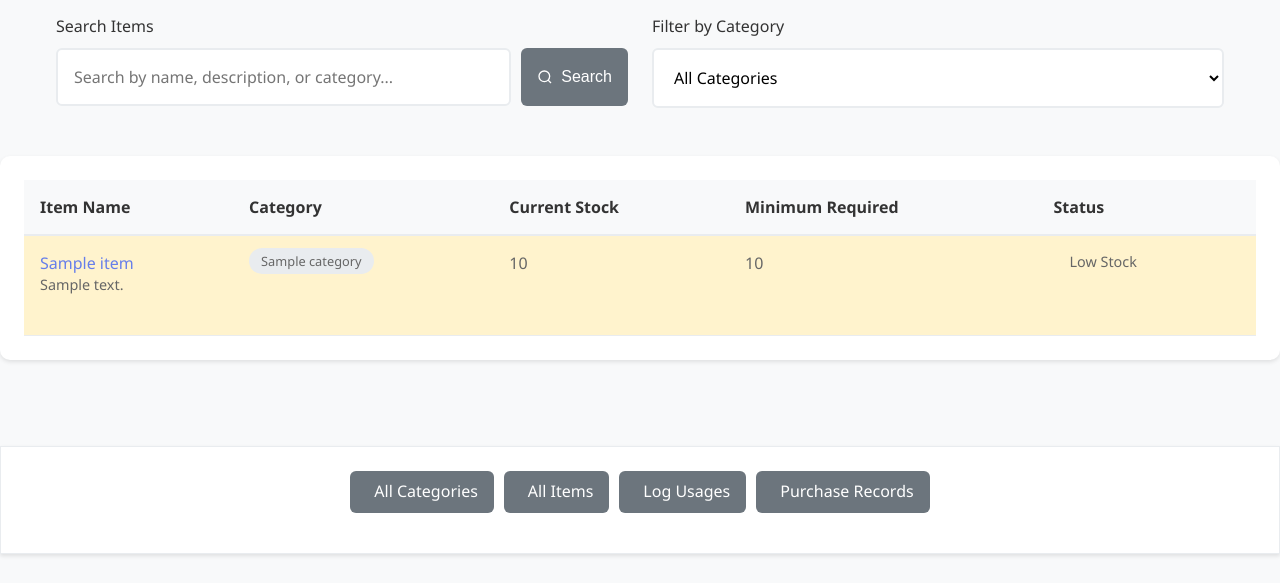
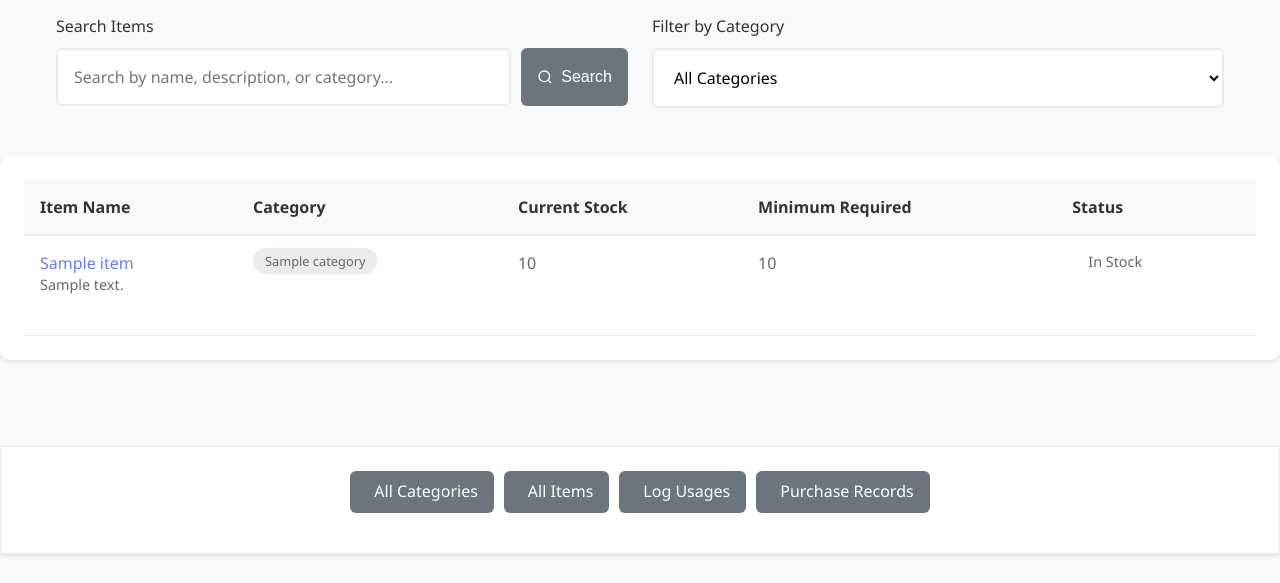
Before and after one commit to xxoiri/cs412, a Django app: page /project/items/ in a window 1280 px wide. Shown: the part 246-829 px from the top of the page. Run offline with Django 5.2, Linux system fonts and the light colour scheme; tables that the repository leaves empty hold one stand-in row (values such as "Sample post").

Commit message:
Low stock indicator should be less than minimum quantity, not less than or equal

```diff
--- a/project/models.py
+++ b/project/models.py
@@ -24,7 +24,7 @@ class Category(models.Model):
         '''returns count of low stock items in category'''
         count = 0
         for item in self.item_set.all():
-            if item.current_quantity <= item.minimum_quantity:
+            if item.current_quantity < item.minimum_quantity:
                 count += 1
         return count
 
--- a/project/templates/project/item_list.html
+++ b/project/templates/project/item_list.html
@@ -71,7 +71,7 @@
             </thead>
             <tbody>
                 {% for item in items %}
-                <tr class="{% if item.current_quantity <= item.minimum_quantity %}low-stock-row{% endif %}">
+                <tr class="{% if item.current_quantity < item.minimum_quantity %}low-stock-row{% endif %}">
                     <td>
                         <a href="{% url 'item-detail' item.pk %}" class="item-name">
                             {{ item.name }}
@@ -88,7 +88,7 @@
                         </span>
                     </td>
                     <td>
-                        <span class="quantity-value {% if item.current_quantity <= item.minimum_quantity %}danger{% endif %}">
+                        <span class="quantity-value {% if item.current_quantity < item.minimum_quantity %}danger{% endif %}">
                             {{ item.current_quantity }}
                         </span>
                     </td>
@@ -98,7 +98,7 @@
                         </span>
                     </td>
                     <td>
-                        {% if item.current_quantity <= item.minimum_quantity %}
+                        {% if item.current_quantity < item.minimum_quantity %}
                         <span class="status-badge status-warning">
                             Low Stock
                         </span>
--- a/project/templates/project/show_category.html
+++ b/project/templates/project/show_category.html
@@ -40,7 +40,7 @@
                 </thead>
                 <tbody>
                     {% for item in category.item_set.all %}
-                    <tr class="{% if item.current_quantity <= item.minimum_quantity %}low-stock-row{% endif %}">
+                    <tr class="{% if item.current_quantity < item.minimum_quantity %}low-stock-row{% endif %}">
                         <td>
                             <a href="{% url 'item-detail' item.pk %}">{{ item.name }}</a>
                             {% if item.description %}
@@ -50,7 +50,7 @@
                         <td>{{ item.current_quantity }}</td>
                         <td>{{ item.minimum_quantity }}</td>
                         <td>
-                            {% if item.current_quantity <= item.minimum_quantity %}
+                            {% if item.current_quantity < item.minimum_quantity %}
                                 <span class="status-badge danger">Low Stock</span>
                             {% else %}
                                 <span class="status-badge success">In Stock</span>
--- a/project/views.py
+++ b/project/views.py
@@ -29,7 +29,7 @@ class HomeView(TemplateView):
         # Calculate low stock items
         low_stock_items = []
         for item in items:
-            if item.current_quantity <= item.minimum_quantity:
+            if item.current_quantity < item.minimum_quantity:
                 low_stock_items.append(item)
         context['low_stock_items'] = low_stock_items
         context['low_stock_count'] = len(low_stock_items)
```
